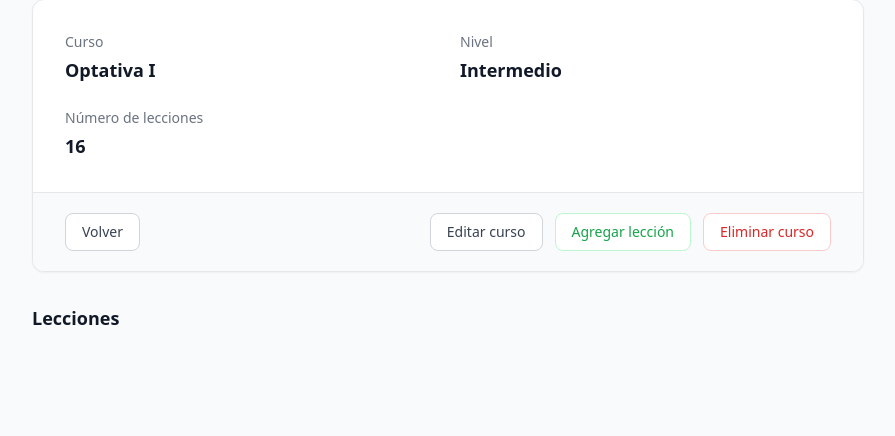
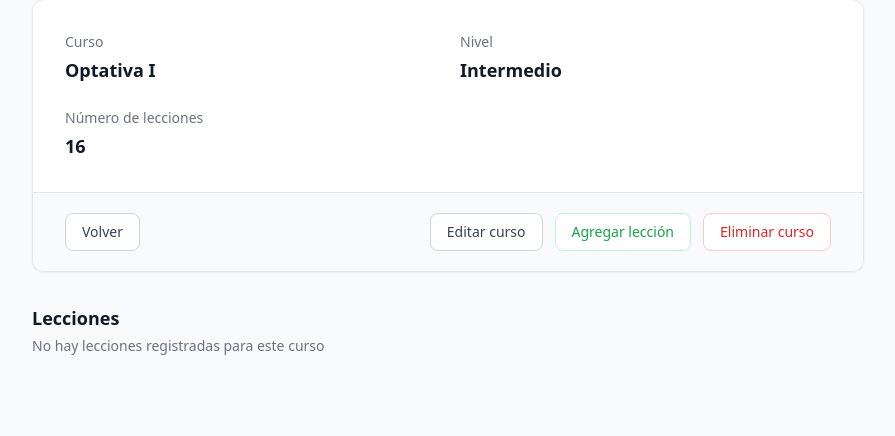
Before and after one commit to santiagoortizc/gestor_cursos_optativa, a Django app: page /courses/1/ in a window 1280 px wide. Shown: the part 178-614 px from the top of the page, without its empty margins (192-1087 px from the left). Run offline with Django 5.2, Linux system fonts and the light colour scheme; data comes from the database, SQL or seed files in the repository; some libraries are stand-ins or nearby versions.

Commit message:
texto cuando no hay lecciones

```diff
--- a/courses/templates/course_detail.html
+++ b/courses/templates/course_detail.html
@@ -144,6 +144,15 @@
                 Lecciones
             </h2>
         </article>
+        {% if lessons %}
+            <p class="mt-1 text-sm text-gray-500">
+                Listado de lecciones del curso
+            </p>
+        {% else %}
+            <p class="mt-1 text-sm text-gray-500">
+                No hay lecciones registradas para este curso
+            </p>
+        {% endif %}
         {% for lesson in lessons %}
             <article class="mt-4 bg-white border border-gray-200 rounded-lg p-6 sm:p-8 shadow-sm">
                 <div class="flex">
```
